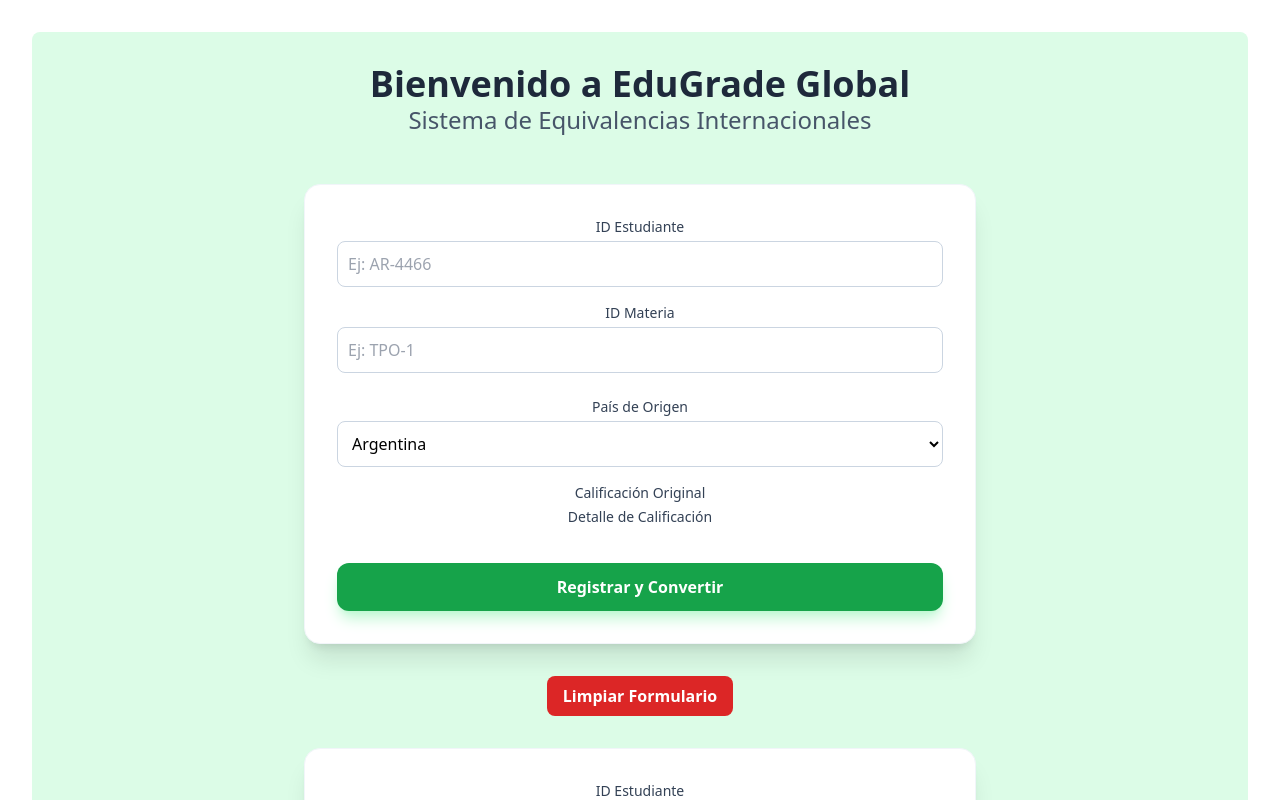
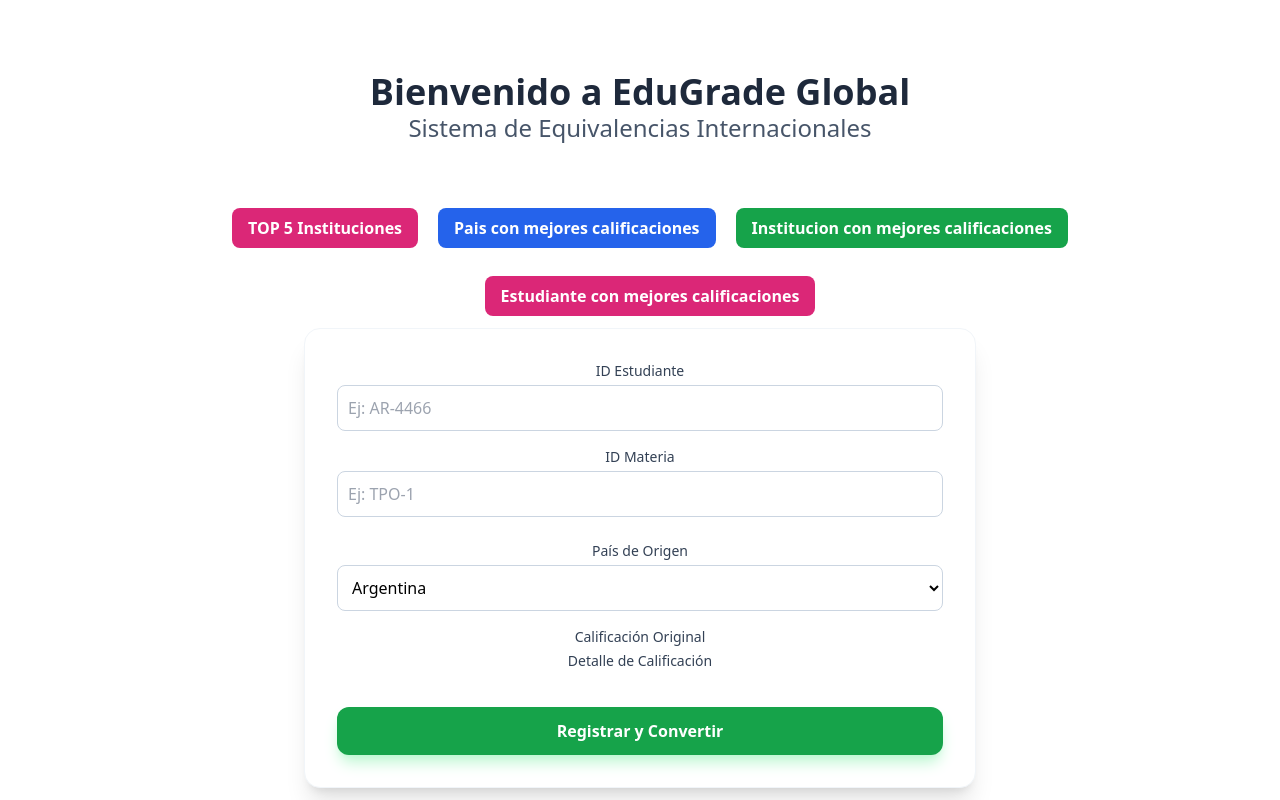
Before and after one commit to dggtn/ingenieria_datos2_TPO, a React (Vite) app in the folder frontend/: page / in a window 1280 px wide. Shown: the top 800 px of the page. Built offline with nearby package versions, Linux system fonts and the light colour scheme.

Commit message:
agrego dieno frontend

```diff
--- a/frontend/src/App.tsx
+++ b/frontend/src/App.tsx
@@ -69,11 +69,33 @@ function App() {
   };
 
   return (
-    <div className="p-8 bg-green-100 rounded-lg">
+    <main className=" bg-green-50-100 min-h-screen py-10 px-4">
+    <div className="  rounded-lg">
       <div className="text-center mb-12 ">
         <p className="font-sans text-4xl font-bold text-slate-800">Bienvenido a EduGrade Global</p>
         <p className="font-sans text-2xl text-slate-600">Sistema de Equivalencias Internacionales</p>
       </div>
+      <button className="mb-3 mt-4 bg-pink-600 hover:bg-pink-700 text-white font-bold py-2 px-4 rounded-lg transition-colors duration-200 ml-5" onClick={() => {
+          setEstudianteId("");
+        }}>
+          TOP 5 Instituciones
+        </button>
+         <button className="mb-3 mt-4 bg-blue-600 hover:bg-blue-700 text-white font-bold py-2 px-4 rounded-lg transition-colors duration-200 ml-5" onClick={() => {
+          setEstudianteId("");
+        }}>
+          Pais con mejores calificaciones
+        </button>
+          <button className="mb-3 mt-4 bg-green-600 hover:bg-green-700 text-white font-bold py-2 px-4 rounded-lg transition-colors duration-200 ml-5" onClick={() => {
+          setEstudianteId("");
+        }}>
+          Institucion con mejores calificaciones
+        </button>
+          <button className="mb-3 mt-4 bg-pink-600 hover:bg-pink-700 text-white font-bold py-2 px-4 rounded-lg transition-colors duration-200 ml-5" onClick={() => {
+          setEstudianteId("");
+        }}>
+          Estudiante con mejores calificaciones
+        </button>
+
 
       <main className="max-w-2xl mx-auto space-y-8">
         <section className="bg-white p-8 rounded-2xl shadow-xl border border-slate-100">
@@ -206,6 +228,7 @@ function App() {
         </button>
       </main>
     </div>
+    </main>
   );
 }
 
```
